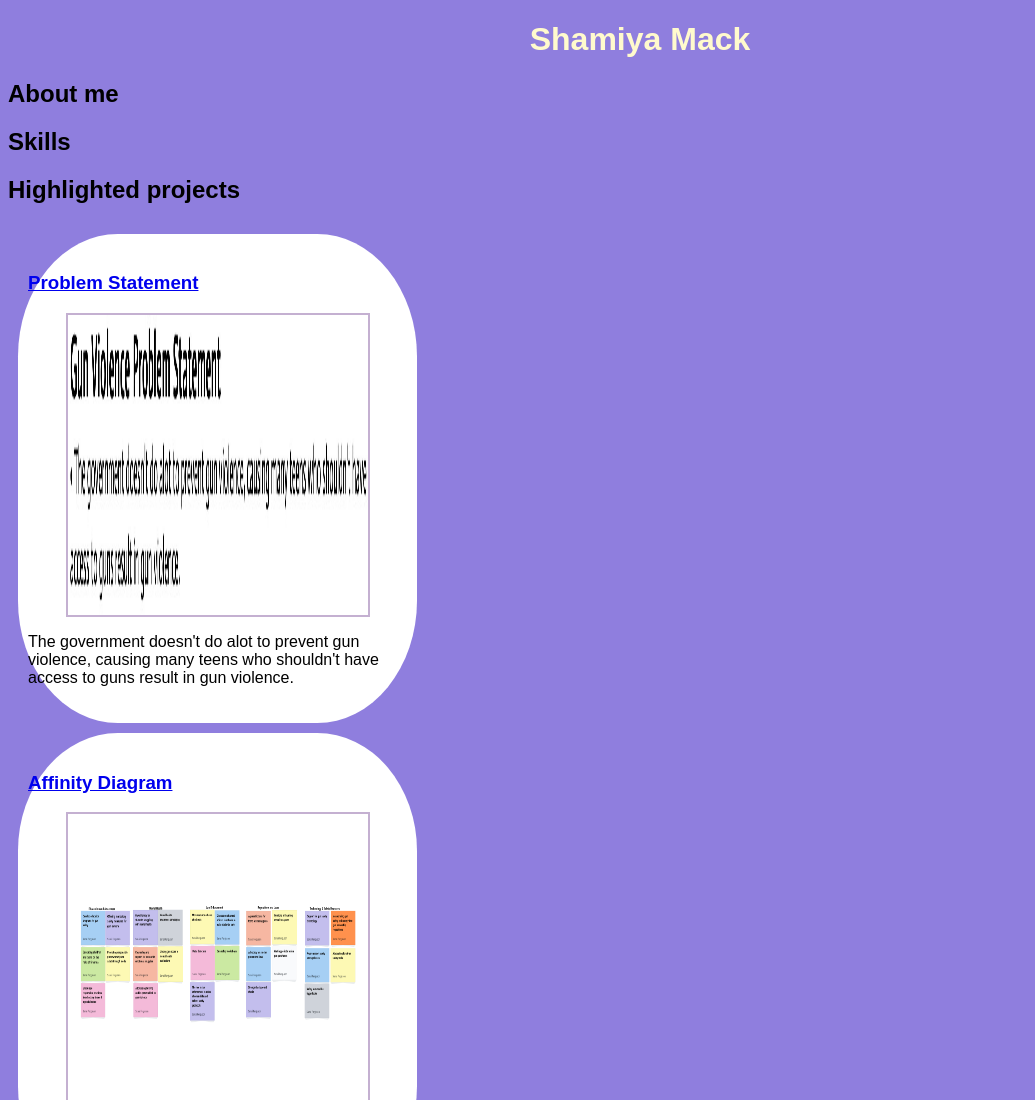
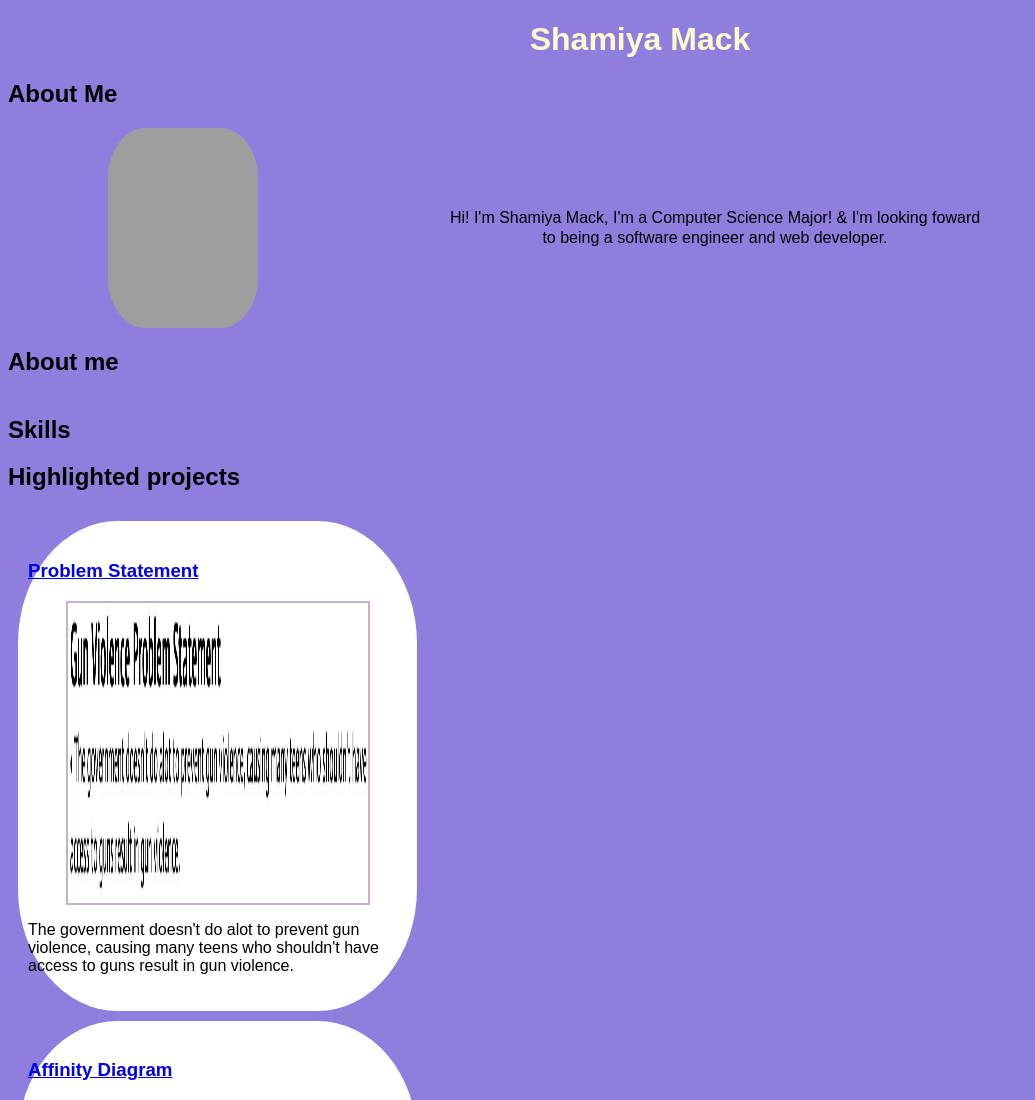
Before and after one commit to Shamiyamack/Shamiyamack.github.io, a plain HTML site: page index.html in a window 1280 px wide. Shown: the top 1100 px of the page, without its empty margins (0-1035 px from the left). Drawn offline with Linux system fonts and the light colour scheme; grey boxes are pictures that could not be loaded.

Commit message:
ProjectKat

```diff
--- a/index.html
+++ b/index.html
@@ -6,6 +6,15 @@
     </head>
     <body>
         <h1>Shamiya Mack</h1>
+
+       <!-- About Me -->
+    <h2> About Me </h2>
+    <div class="about">
+    <img src="images/AboutMe.png .png">
+    <p>
+    Hi! I'm Shamiya Mack, I'm a Computer Science Major! & I'm looking foward to being a software engineer and web developer.
+        </p>
+    </div>
 
         <h2>About me</h2>
         <div class="about"></div>
--- a/styles.css
+++ b/styles.css
@@ -27,3 +27,26 @@ h1 {
      display: block;
      margin: auto;
      }
+
+     .about{
+          display:flex;
+          flex-wrap:wrap;
+          margin-right: 100px;
+          margin-left: 100px;
+          justify-content: center;
+          }
+
+          .about img {
+               width: 150px;
+               height: 200px;
+               border-radius: 25%;
+               border: 2px solid rbg(126,14,201);
+               }
+          .about p {
+
+               width:50%;
+               text-align: center;
+               margin: auto;
+               line-height: 125%;
+
+               }
```
Also changed, not shown: 1 other file.
